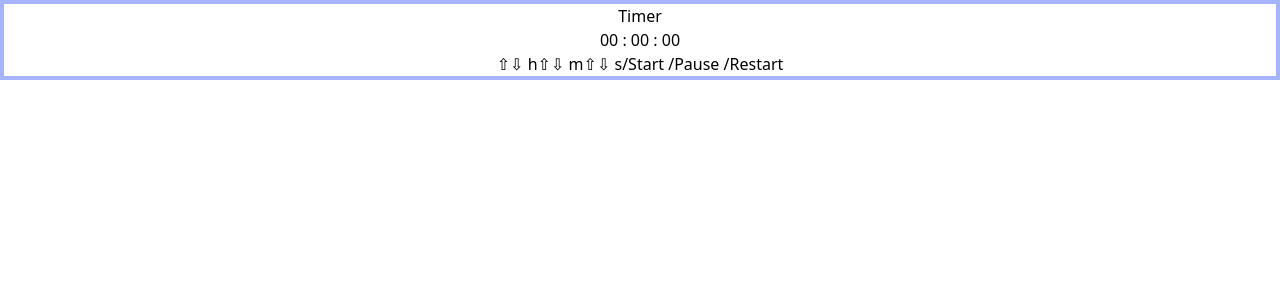
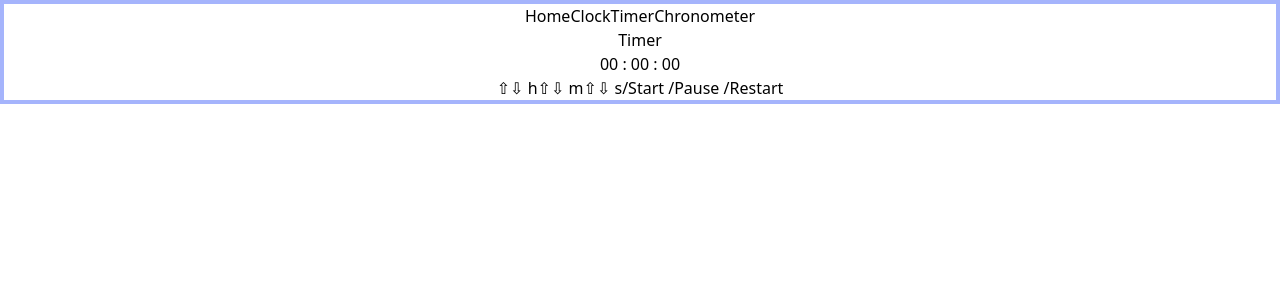
Before and after one commit to AgneseSpinella/Timer-app, a React (Create React App) app: page /timer in a window 1280 px wide. Shown: the top 300 px of the page. Built offline with nearby package versions, Linux system fonts and the light colour scheme.

Commit message:
feat: add layout to timer

```diff
--- a/src/pages/Timer/index.jsx
+++ b/src/pages/Timer/index.jsx
@@ -1,4 +1,5 @@
 import { useEffect, useState } from "react"
+import Layout from "../../components/Layouts";
 
 const Timer = ( ) => {
 
@@ -53,6 +54,7 @@ const Timer = ( ) => {
 }
     return(
         <div>
+        <Layout/>
             <h2>Timer</h2>
             <p>{hours} : {minutes} : {seconds} </p>
             <button onClick={() => handleChange("addHours")}>&#8679; </button>
```
